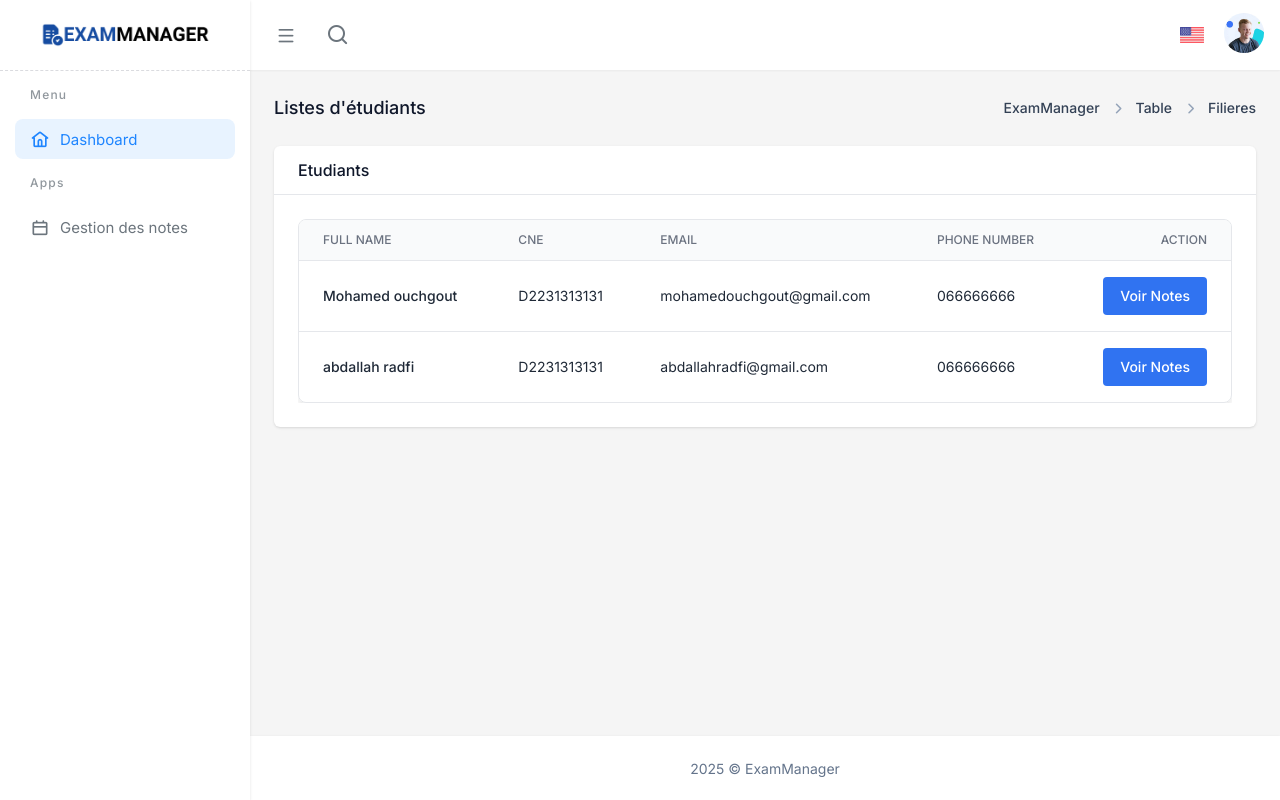
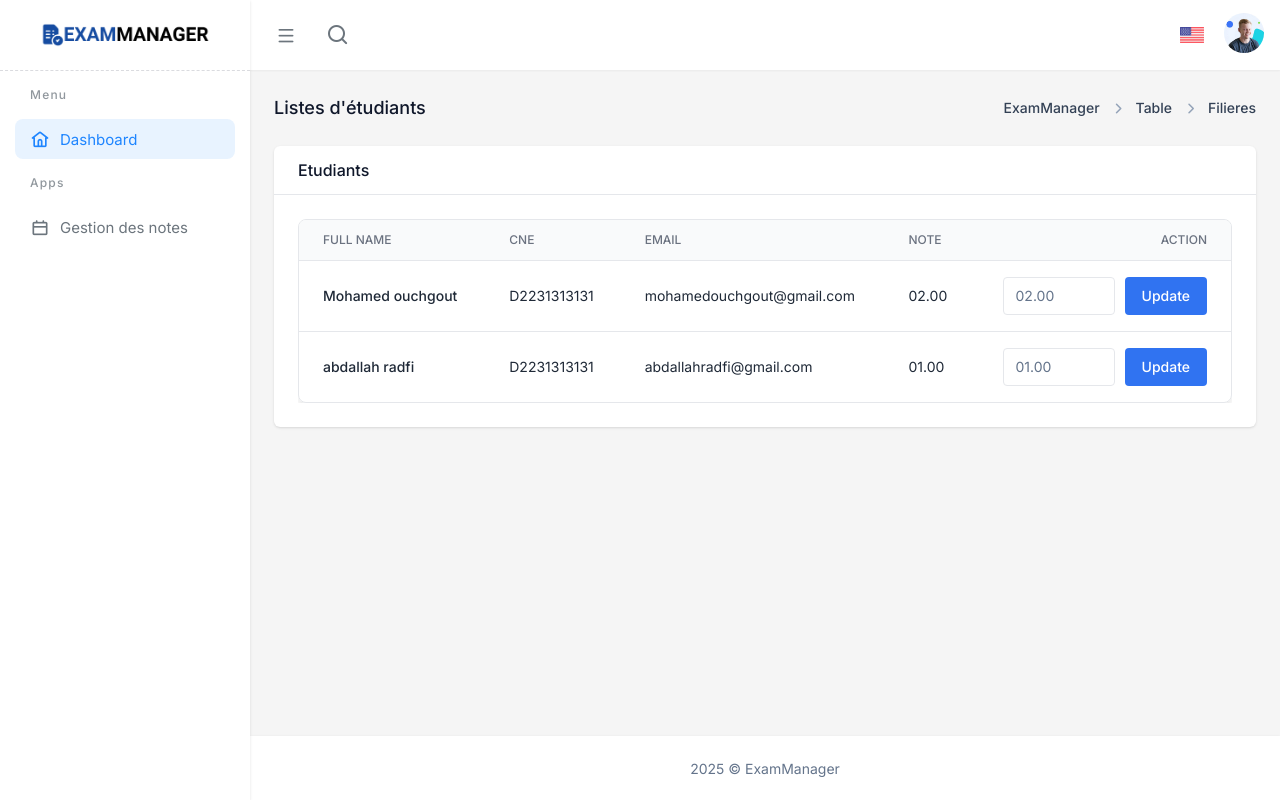
Before and after one commit to ouchgoutmohamed/App_Gestion_Des_examens, a CodeIgniter 4 app: the page made by app/Views/professor/students.php in a window 1280 px wide. Run offline with PHP 8.4 and a stand-in for CodeIgniter, Linux system fonts and the light colour scheme; the template is opened without the code that fills it, so the values that code supplies are empty; some libraries are stand-ins or nearby versions; some web fonts are replaced.

Commit message:
Update students UI page in professor

```diff
--- a/app/Views/professor/students.php
+++ b/app/Views/professor/students.php
@@ -74,7 +74,7 @@
                                                     <th scope="col" class="px-6 py-3 text-left text-xs font-medium text-gray-500 uppercase dark:text-gray-400">Full name</th>
                                                     <th scope="col" class="px-6 py-3 text-left text-xs font-medium text-gray-500 uppercase dark:text-gray-400">CNE</th>
                                                     <th scope="col" class="px-6 py-3 text-left text-xs font-medium text-gray-500 uppercase dark:text-gray-400">Email</th>
-                                                    <th scope="col" class="px-6 py-3 text-left text-xs font-medium text-gray-500 uppercase dark:text-gray-400">Phone number</th>
+                                                    <th scope="col" class="px-6 py-3 text-left text-xs font-medium text-gray-500 uppercase dark:text-gray-400">Note</th>
                                                     <th scope="col" class="px-6 py-3 text-end text-xs font-medium text-gray-500 uppercase dark:text-gray-400">Action</th>
                                                 </tr>
                                             </thead>
@@ -83,18 +83,25 @@
                                                     <td class="px-6 py-4 whitespace-nowrap text-sm font-medium text-gray-800 dark:text-gray-200">Mohamed ouchgout</td>
                                                     <td class="px-6 py-4 whitespace-nowrap text-sm text-gray-800 dark:text-gray-200">D2231313131</td>
                                                     <td class="px-6 py-4 whitespace-nowrap text-sm text-gray-800 dark:text-gray-200">mohamedouchgout@gmail.com</td>
-                                                    <td class="px-6 py-4 whitespace-nowrap text-sm text-gray-800 dark:text-gray-200">066666666</td>
-                                                    <td class="px-6 py-4 whitespace-nowrap text-end text-sm font-medium">
-                                                        <a class="text-primary hover:text-sky-700" href="/update_grades"><button type="button" class="btn bg-primary text-white">Voir Notes</button></a>
+                                                    <td class="px-6 py-4 whitespace-nowrap text-sm text-gray-800 dark:text-gray-200">02.00</td>
+                                                    <td class="px-6 py-4 whitespace-nowrap text-end text-sm font-medium ">
+                                                        <div class="flex justify-end">
+                                                            <input value="02.00" type="text" id="simpleinput" class="form-input w-28">
+                                                            <button style="margin-left:10px;" type="button" class="btn bg-primary text-white">Update</button>
+
+                                                        </div>
                                                     </td>
                                                 </tr>
                                                 <tr>
                                                     <td class="px-6 py-4 whitespace-nowrap text-sm font-medium text-gray-800 dark:text-gray-200">abdallah radfi</td>
                                                     <td class="px-6 py-4 whitespace-nowrap text-sm text-gray-800 dark:text-gray-200">D2231313131</td>
                                                     <td class="px-6 py-4 whitespace-nowrap text-sm text-gray-800 dark:text-gray-200">abdallahradfi@gmail.com</td>
-                                                    <td class="px-6 py-4 whitespace-nowrap text-sm text-gray-800 dark:text-gray-200">066666666</td>
-                                                    <td class="px-6 py-4 whitespace-nowrap text-end text-sm font-medium">
-                                                        <a class="text-primary hover:text-sky-700" href="/update_grades"><button type="button" class="btn bg-primary text-white">Voir Notes</button></a>
+                                                    <td class="px-6 py-4 whitespace-nowrap text-sm text-gray-800 dark:text-gray-200">01.00</td>
+                                                    <td class="px-6 py-4 whitespace-nowrap text-end text-sm font-medium ">
+                                                        <div class="flex justify-end">
+                                                            <input value="01.00" type="text" id="simpleinput" class="form-input w-28">
+                                                            <button style="margin-left:10px;" type="button" class="btn bg-primary text-white">Update</button>
+                                                        </div>
                                                     </td>
                                                 </tr>
 
```
